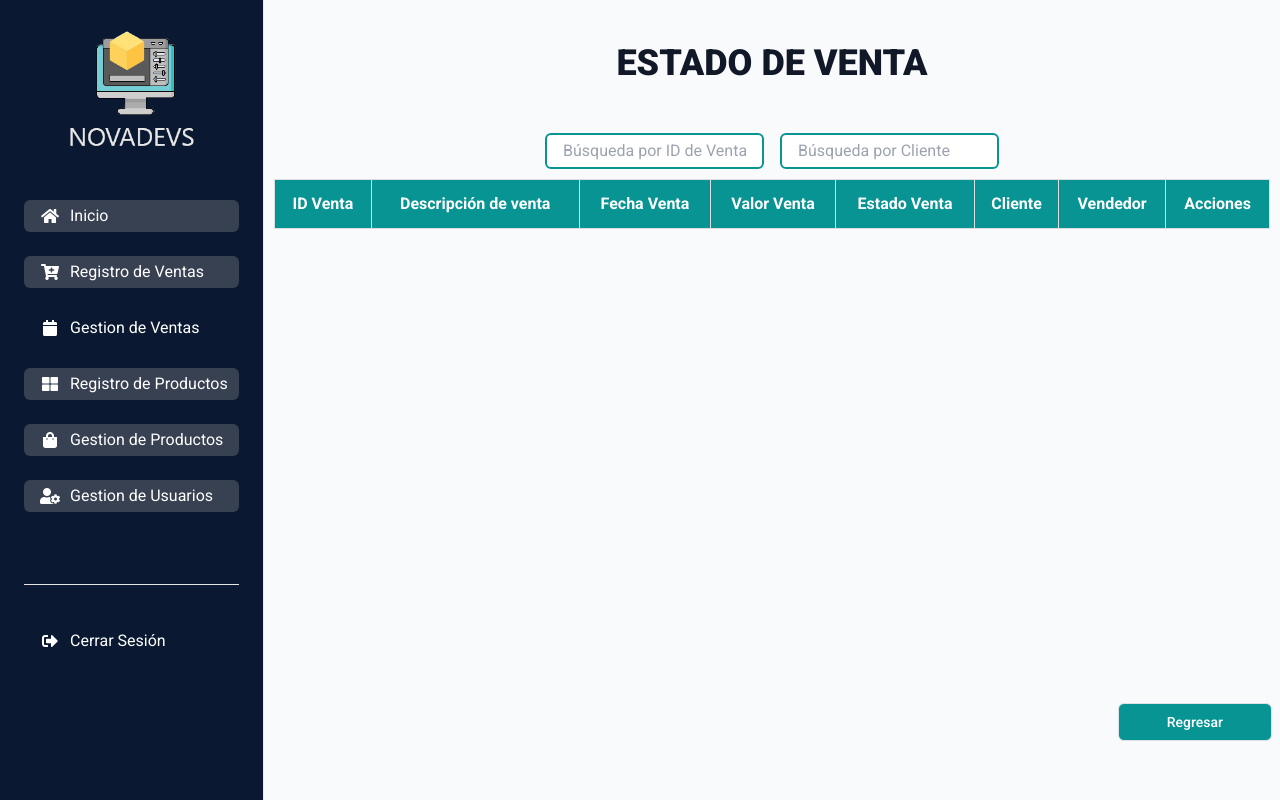
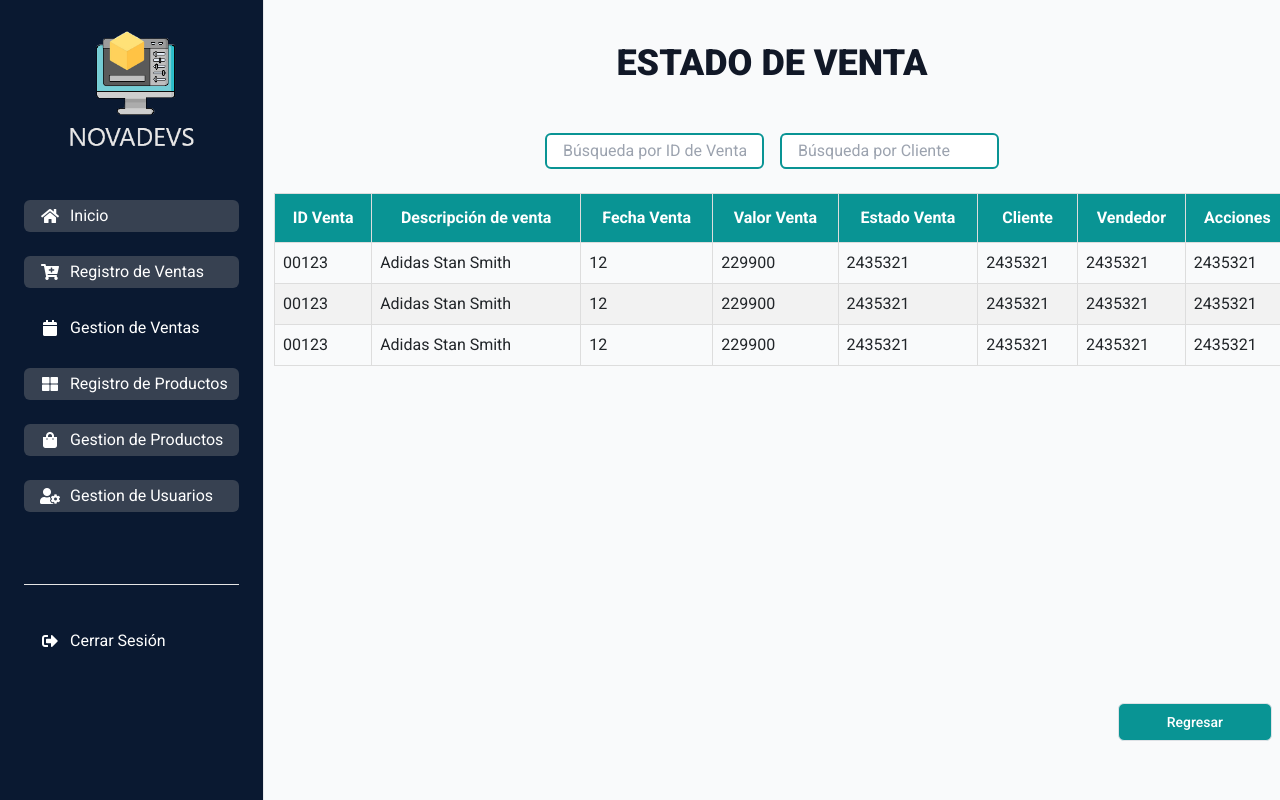
Before and after one commit to NovaDevs-MinTIC/NovaDevs, a React (Create React App) app: page /BuscarActualizarVentas in a window 1280 px wide. Built offline with nearby package versions, Linux system fonts and the light colour scheme.

Commit message:
Se configuro la pagina de gestion de productos con clases de tailwind

```diff
--- a/src/pages/BuscarActualizarVentas.jsx
+++ b/src/pages/BuscarActualizarVentas.jsx
@@ -27,9 +27,9 @@ const BuscarActualizarVentas = () => {
             </div>
 
             {/* NUEVA TABLA DE VENTAS */}
-
-            <div className="w-full flex flex-wrap h-4/6 overflow-y-scroll">
-                <table className="tabla">
+            <div className="w-full h-4/6">
+                <div className="w-full overflow-x-scroll">
+                    <table class="tabla mt-4">
                         <thead>
                             <tr>
                                 <th className="text-center">ID Venta</th>
@@ -43,9 +43,39 @@ const BuscarActualizarVentas = () => {
                             </tr>
                         </thead>
                         <tbody>
-
+                            <tr>
+                                <td>00123</td>
+                                <td>Adidas Stan Smith</td>
+                                <td>12</td>
+                                <td>229900</td>
+                                <td>2435321</td>
+                                <td>2435321</td>
+                                <td>2435321</td>
+                                <td>2435321</td>
+                            </tr>
+                            <tr>
+                                <td>00123</td>
+                                <td>Adidas Stan Smith</td>
+                                <td>12</td>
+                                <td>229900</td>
+                                <td>2435321</td>
+                                <td>2435321</td>
+                                <td>2435321</td>
+                                <td>2435321</td>
+                            </tr>
+                            <tr>
+                                <td>00123</td>
+                                <td>Adidas Stan Smith</td>
+                                <td>12</td>
+                                <td>229900</td>
+                                <td>2435321</td>
+                                <td>2435321</td>
+                                <td>2435321</td>
+                                <td>2435321</td>
+                            </tr>
                         </tbody>
                     </table>
+                </div>
             </div>
             {/*Contenedor de la tabla de Buscar y actualizar venta*/}
             {/* <div className="container">
@@ -55,7 +85,7 @@ const BuscarActualizarVentas = () => {
             </div> */}
 
             {/*Botón Para regresar*/}
-            <div className='flex justify-end mx-2'>
+            <div className='flex justify-end mx-2 h-auto'>
                 <Link to="/Ventas">
                         <button
                         className='py-2 px-4 border border-transparent text-sm font-medium rounded-md text-white bg-novablue hover:bg-gray-300 hover:text-black focus:outline-none focus:ring-2 focus:ring-offset-2 focus:ring-gray-500'
--- a/src/pages/gestionProducto.jsx
+++ b/src/pages/gestionProducto.jsx
@@ -7,27 +7,26 @@ const gestionProducto = () => {
     return (
         <div className="w-full h-full">
             {/*Título*/}
-            <div className='flex flex-col w-full mt-2'>
-                <h2 className='text-3xl font-extrabold text-gray-900 text-center'>
+            <div className='flex items-center justify-center w-full h-1/6'>
+                <h2 className='text-4xl font-extrabold text-gray-900'>
                 GESTIÓN DE PRODUCTOS
                 </h2>
             </div>
-
-            {/*Barras de búsqueda para la tabla*/}
-            <div className='flex flex-row items-center justify-center w-full mt-20'>
+            {/*Barras de búsqueda para la tabla */}
+            <div className='flex items-center justify-center w-full h-auto'>
                 <input
                 placeholder='Búsqueda por Nombre'
-                className='border-2 border-novablue mx-2 px-3 py-1 self-start rounded-md focus:outline-none focus:border-gray-500'
+                className='border-2 border-novablue mx-2 px-3 py-1 rounded-md focus:outline-none focus:border-gray-500'
                 />
                 <input
                 placeholder='Búsqueda por ID'
-                className='border-2 border-novablue mx-2 px-3 py-1 self-start rounded-md focus:outline-none focus:border-gray-500'
+                className='border-2 border-novablue mx-2 px-3 py-1 rounded-md focus:outline-none focus:border-gray-500'
                 />
             </div>
 
             {/* TABLA DE PRODUCTOS*/}
             <div className='hidden md:flex w-full mt-12'>
-                <table className="tabla">
+                    <table class="tabla">
                         <thead>
                             <tr>
                                 <th className="text-center">ID Producto</th>
@@ -39,10 +38,11 @@ const gestionProducto = () => {
                         </thead>
                         <tbody>
                             <DataProducto idproducto="010010" descripcion="Adidas Stan Smith" valorUnitario="229900"/>
+                            <DataProducto idproducto="010010" descripcion="Adidas Stan Smith" valorUnitario="229900"/>
+                            <DataProducto idproducto="010010" descripcion="Adidas Stan Smith" valorUnitario="229900"/>
                         </tbody>
                     </table>
             </div>
-
             {/*Botón Para regresar*/}
             <div className='flex justify-end mx-2'>
                 <Link to="/RegistroProducto">
```
Lines whose indentation alone changed are shown as unchanged.
